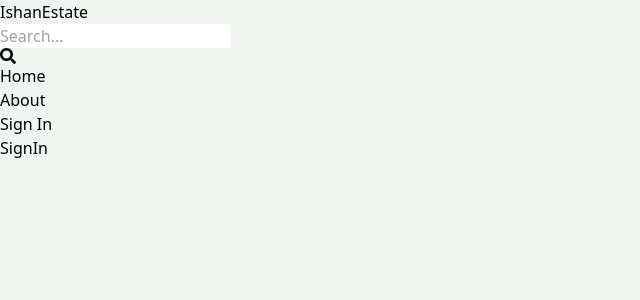
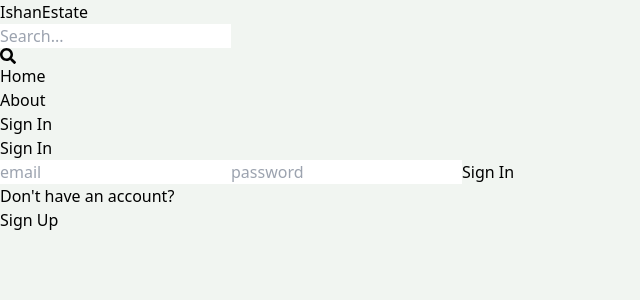
Before and after one commit to ILakshitha/mern-state, a React (Vite) app in the folder client/: page /sign-in in a window 1280 px wide. Shown: the top 300 px of the page, without its empty margins (0-640 px from the left). Built offline with nearby package versions, Linux system fonts and the light colour scheme.

Commit message:
Complete sign in page functionality

```diff
--- a/client/src/pages/SignIn.jsx
+++ b/client/src/pages/SignIn.jsx
@@ -1,9 +1,85 @@
-import React from 'react'
+import React, { useState } from 'react';
+import {Link, useNavigate} from 'react-router-dom';
 
 export default function SignIn() {
+  const [formData,setFormData] =useState({});
+  const [error,setError]= useState(null);
+  const [loading, setLoading] = useState(false);
+  const navigate = useNavigate();
+
+
+  const handleChange = (e) => {
+    setFormData({
+      ...formData,
+      [e.target.id]: e.target.value,
+    });
+  };
+
+  const handleSubmit = async(e)=>{
+    e.preventDefault()
+
+    try {
+      const res = await fetch('/api/auth/signin', {
+        method: 'POST',
+        headers: {
+          'Content-Type': 'application/json',
+        },
+        body: JSON.stringify(formData),
+      });
+      const data = await res.json();
+      console.log(data);
+
+      if(data.success === false){
+        setError(data.message);
+        setLoading(false);
+
+        return;
+      }
+      setLoading(false);
+      setError(null);
+      navigate('/');
+    } catch (error) {
+      setLoading(false);
+      setError(error.message);
+
+    }
+
+
+
+
+  }
+  console.log(formData);
   return (
-    <div>
-      SignIn
+    <div className='p-3 max-w-lg mx-auto'>
+      <h1 className='text-4xl text-center  text-bold my-7'>Sign In</h1>
+      <form onSubmit={handleSubmit} className='flex flex-col gap-4'>
+
+
+        <input
+        type='email'
+        placeholder='email'
+        className='boder p-3 rounded-lg'
+        id='email'
+        onChange={handleChange}/>
+
+        <input
+        type='password'
+        placeholder='password'
+        className='boder p-3 rounded-lg'
+        id='password'
+        onChange={handleChange}/>
+
+        <button disabled={loading} className='bg-slate-700 text-white p-3 rounded-lg uppercase hover:opacity-95 disabled:opacity-70'>
+        {loading ? 'Loading...' : 'Sign In'}
+        </button>
+      </form>
+      <div className='flex gap-2 mt-5'>
+      <p className='text-semibold '>Don't have an account?</p>
+        <Link to={"/sign-up"}>
+        <span className='text-blue-700'>Sign Up</span>
+        </Link>
+      </div>
+      {error && <p className='text-red-500 mt-5'>{error}</p>}
     </div>
   )
 }
```
